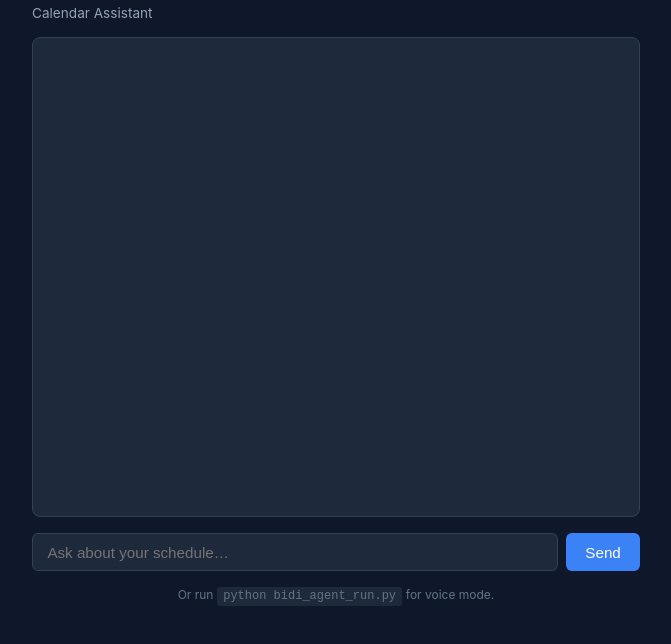
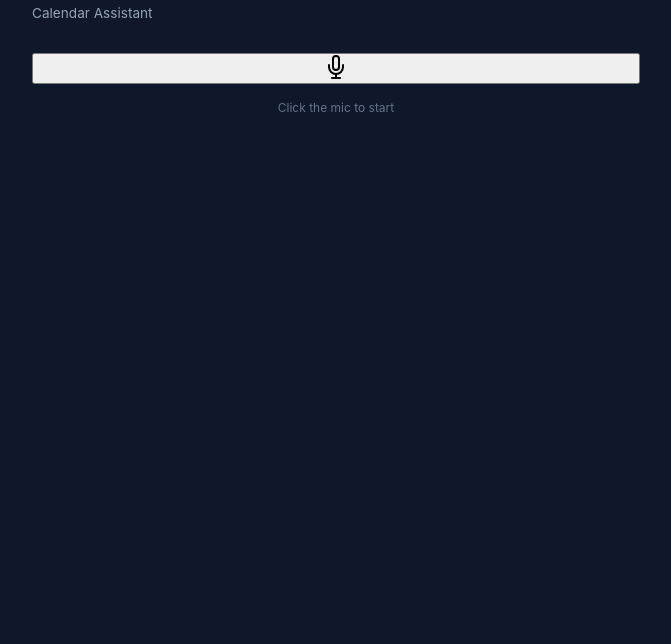
Before and after one commit to anonymousminh/nova-tempo, a plain HTML site: page frontend/index.html in a window 1280 px wide. Shown: the part 64-708 px from the top of the page, without its empty margins (304-975 px from the left). Drawn offline with nearby package versions, Linux system fonts and the light colour scheme; no server answers.

Commit message:
feat: Update index.html to replace chat log with transcript log and add voice interaction button for enhanced user experience

```diff
--- a/frontend/index.html
+++ b/frontend/index.html
@@ -11,17 +11,25 @@
         <h1>Nova Tempo</h1>
         <p class="subtitle">Calendar Assistant</p>
 
-        <div id="chat-log"></div>
+        <div id="transcript-log"></div>
 
-        <form id="chat-form">
-            <input id="chat-input" type="text" placeholder="Ask about your schedule…" autocomplete="off" />
-            <button type="submit">Send</button>
-        </form>
+        <button id="voice-btn" title="Start voice conversation">
+            <svg xmlns="http://www.w3.org/2000/svg" width="24" height="24" viewBox="0 0 24 24"
+                 fill="none" stroke="currentColor" stroke-width="2"
+                 stroke-linecap="round" stroke-linejoin="round">
+                <path d="M12 1a3 3 0 0 0-3 3v8a3 3 0 0 0 6 0V4a3 3 0 0 0-3-3z"/>
+                <path d="M19 10v2a7 7 0 0 1-14 0v-2"/>
+                <line x1="12" y1="19" x2="12" y2="23"/>
+                <line x1="8" y1="23" x2="16" y2="23"/>
+            </svg>
+        </button>
 
-        <p class="hint">Or run <code>python bidi_agent_run.py</code> for voice mode.</p>
+        <p id="voice-status" class="hint">Click the mic to start</p>
     </div>
 
-    <script src="https://cdn.socket.io/4.8.3/socket.io.min.js" integrity="sha384-kzavj5fiMwLKzzD1f8S7TeoVIEi7uKHvbTA3ueZkrzYq75pNQUiUi6Dy98Q3fxb0" crossorigin="anonymous"></script>
+    <script src="https://cdn.socket.io/4.8.3/socket.io.min.js"
+            integrity="sha384-kzavj5fiMwLKzzD1f8S7TeoVIEi7uKHvbTA3ueZkrzYq75pNQUiUi6Dy98Q3fxb0"
+            crossorigin="anonymous"></script>
     <script src="script.js"></script>
 </body>
 </html>
```
